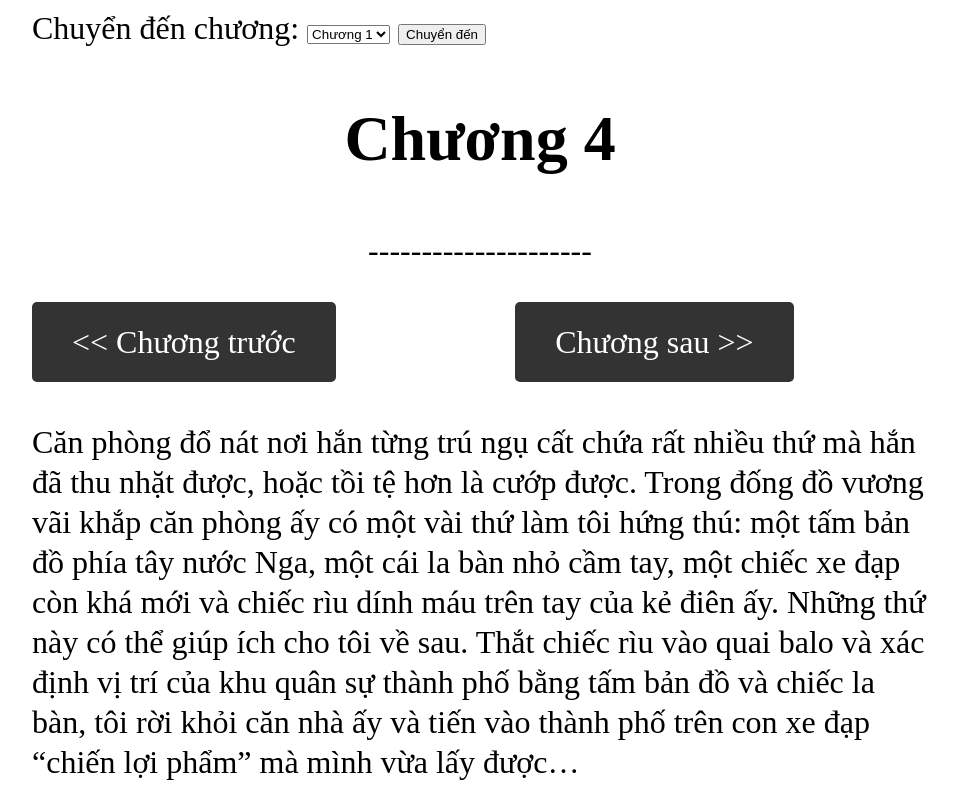
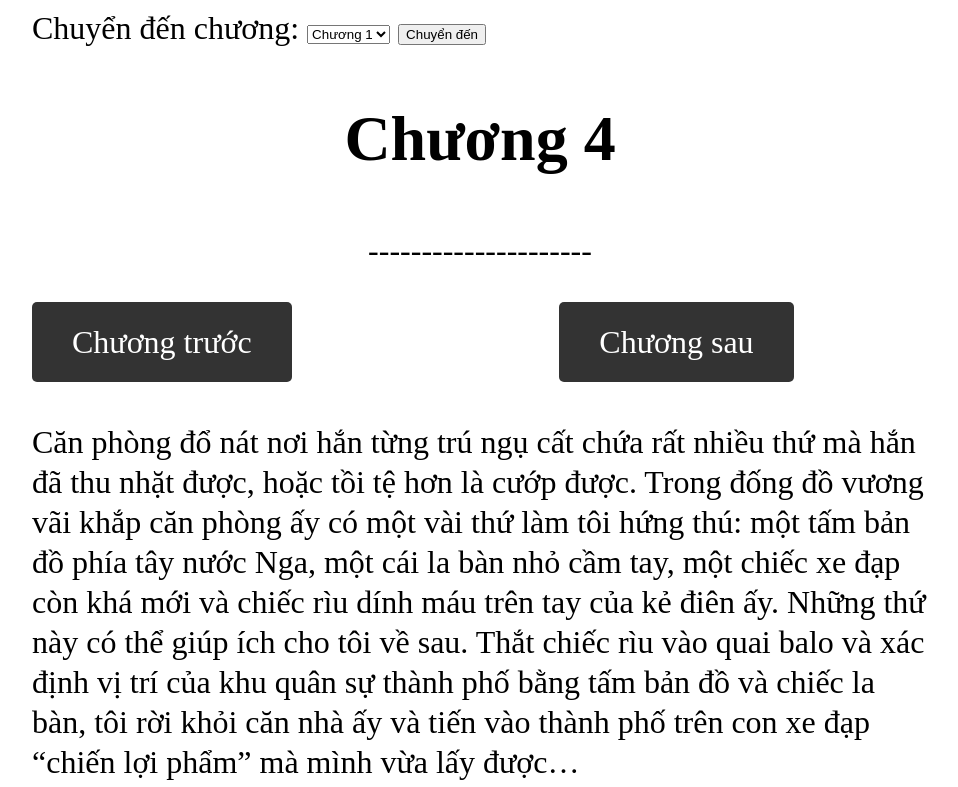
Before and after one commit to tyducmy/mynovel, a plain HTML site: page truyen3.html in a window 1280 px wide. Shown: the top 787 px of the page, without its empty margins (160-1118 px from the left). Drawn offline with Linux system fonts and the light colour scheme.

Commit message:
Update truyen3.html

```diff
--- a/truyen3.html
+++ b/truyen3.html
@@ -31,8 +31,8 @@
     <h1 style="text-align: center;line-height: 150%;" >Chương 4</h1>
     <p style="text-align: center;">---------------------</p>
     <div class="nav-buttons">
-        <a href="truyen2.html" class="prev-chapter">&lt;&lt; Chương trước</a>
-        <a href="truyen4.html" class="next-chapter">Chương sau &gt;&gt;</a>
+        <a href="truyen2.html" class="prev-chapter">Chương trước</a>
+        <a href="truyen4.html" class="next-chapter">Chương sau</a>
       </div>
         <br>Căn phòng đổ nát nơi hắn từng trú ngụ cất chứa rất nhiều thứ mà hắn đã thu nhặt được, hoặc tồi tệ hơn là cướp được. Trong đống đồ vương vãi khắp căn phòng ấy có một vài thứ làm tôi hứng thú: một tấm bản đồ phía tây nước Nga, một cái la bàn nhỏ cầm tay, một chiếc xe đạp còn khá mới và chiếc rìu dính máu trên tay của kẻ điên ấy. Những thứ này có thể giúp ích cho tôi về sau. Thắt chiếc rìu vào quai balo và xác định vị trí của khu quân sự thành phố bằng tấm bản đồ và chiếc la bàn, tôi rời khỏi căn nhà ấy và tiến vào thành phố trên con xe đạp “chiến lợi phẩm” mà mình vừa lấy được…
         <br>Thành phố Muram không giống những gì mà tôi tưởng tượng… Nơi đây chỉ còn là một đống hoang tàn. Điện và nước đều đã bị ngắt từ lâu và xác người nằm rải rác mọi nơi: trên đường phố, trong nhà, sâu trong từng con hẻm… Có thể trại tập trung di tản của quân đội trong thành phố sẽ có manh mối nào đó giải thích được nguyên nhân dẫn đến những cái chết ở đây và lí do đằng sau sự sống sót thần kì của bản thân tôi. Trên tờ giấy di tản ở Delos tôi có thấy ảnh vẽ của khu quân sự Muram, có một chi tiết đã làm tôi chú ý: chiếc cột ăng-ten cao chót vót ở phía góc ảnh, và ngay hướng nam cách đây không xa cũng có một chiếc cột y như thế. Con đường nhựa hướng về phía trại tập trung lỗ chỗ những hố bom, một số chiếc xe còn xót lại trên đường đã bị hư hỏng quá nặng để có thể di chuyển được và xác chết trên đường đi thì hiện ra mỗi lúc một nhiều…
@@ -46,8 +46,8 @@
         <p style="text-align: center;">---------------------</p>
         <p>Nội dung truyện tiếp theo.</p>
       <div class="nav-buttons">
-        <a href="truyen2.html" class="prev-chapter">&lt;&lt; Chương trước</a>
-        <a href="truyen4.html" class="next-chapter">Chương sau &gt;&gt;</a>
+        <a href="truyen2.html" class="prev-chapter">Chương trước</a>
+        <a href="truyen4.html" class="next-chapter">Chương sau</a>
       </div>
 
       <style>
```
